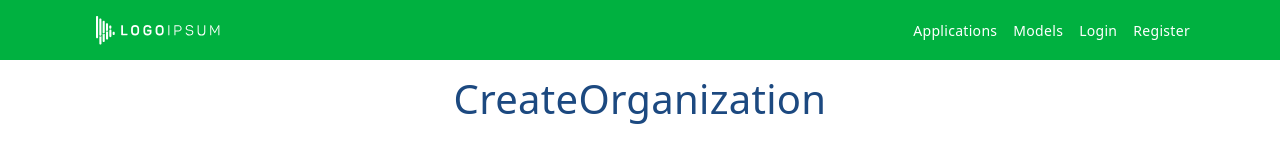
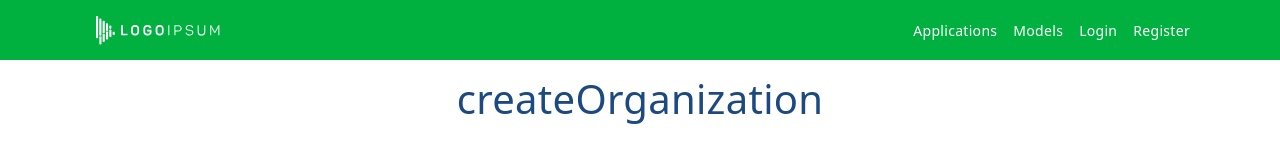
Before and after one commit to mentorbridgeindia/stublab, a React (Create React App) app: page /organization in a window 1280 px wide. Shown: the top 145 px of the page. Built offline with nearby package versions, Linux system fonts and the light colour scheme.

Commit message:
Api Call using Tanstack

```diff
--- a/src/pages/Organization/CreatePage/CreateOrganizationPage.tsx
+++ b/src/pages/Organization/CreatePage/CreateOrganizationPage.tsx
@@ -4,7 +4,7 @@ import CreateOrganization from "@/modules/Organization/CreateOrganization/Create
 export const CreateOrganizationPage = () => {
   return (
     <>
-      <h1 className="my-4 text-center">CreateOrganization</h1>
+      <h1 className="my-4 text-center">createOrganization</h1>
       <CreateOrganization/>
     </>
   );
```
